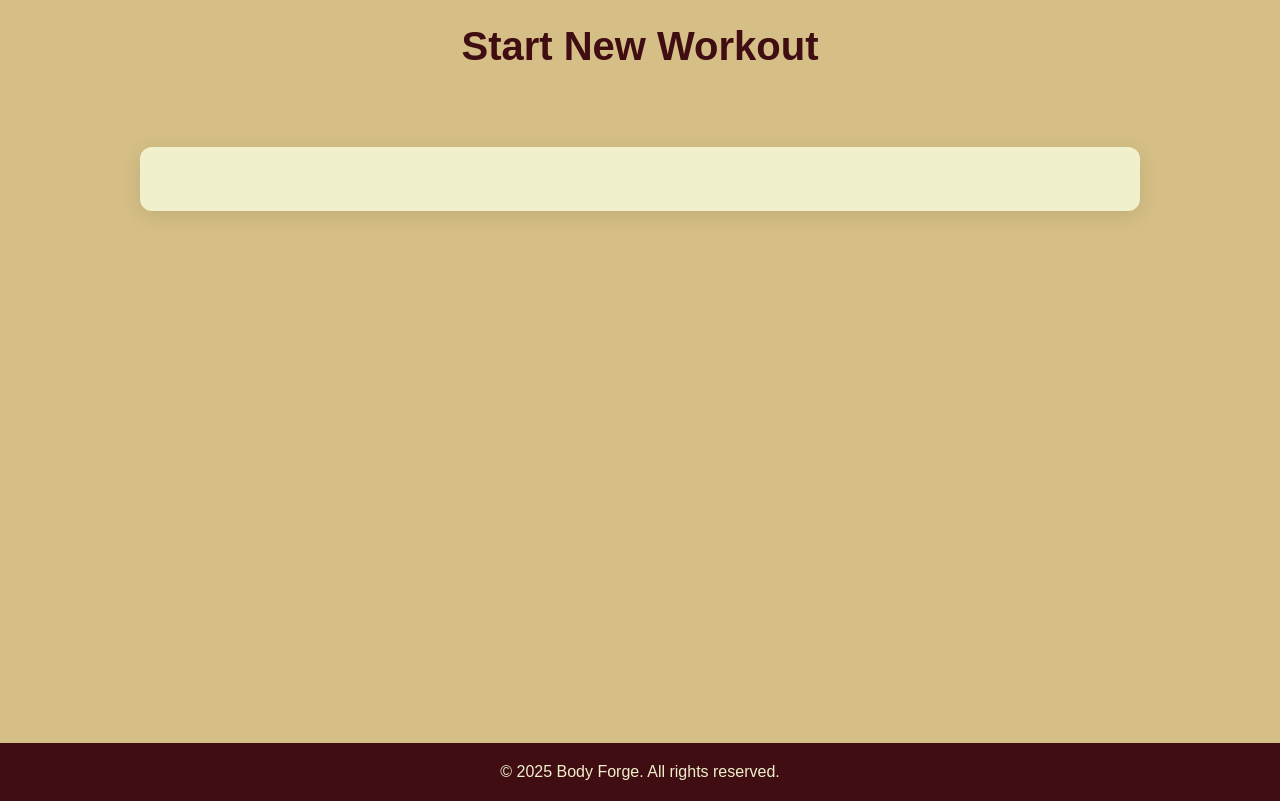
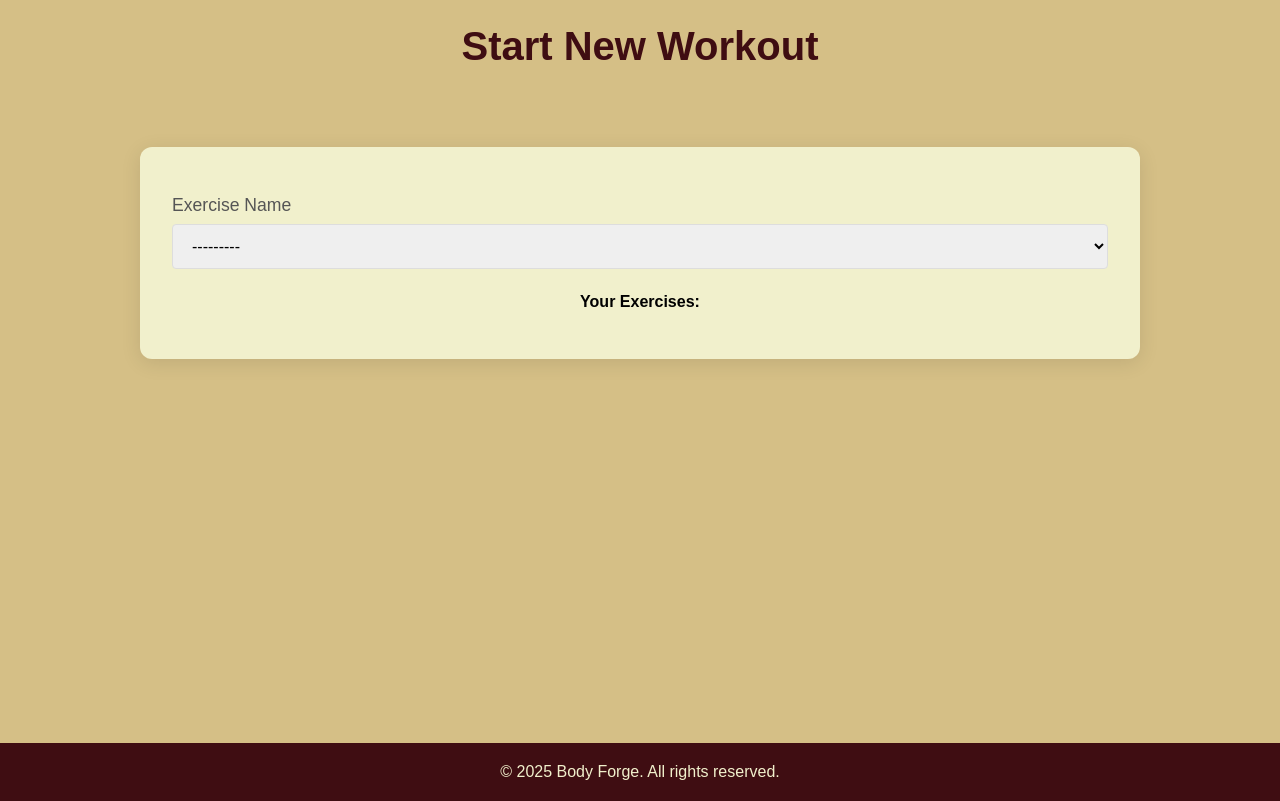
Before and after one commit to zlatin-r/body_forge, a Django app: page /workouts/create/ in a window 1280 px wide. Shown: the part 94-895 px from the top of the page. Run offline with Django 5.2, Linux system fonts and the light colour scheme; the visitor is signed in with stand-in values (Sample User, id 1); data that the repository does not hold is empty.

Commit message:
changes added

```diff
--- a/body_forge/exercises/models.py
+++ b/body_forge/exercises/models.py
@@ -30,12 +30,12 @@ class Exercise(models.Model):
         to=MuscleGroup,
         on_delete=models.SET_NULL,
         null=True,
-        related_name='primary_exercises'
+        related_name='primary_muscle_groups'
     )
     secondary_muscle_groups = models.ManyToManyField(
         to=MuscleGroup,
         blank=True,
-        related_name='secondary_exercises'
+        related_name='secondary_muscle_groups'
     )
     exercise_type = models.CharField(
         max_length=11,
--- a/static/css/workouts/workout-create-page.css
+++ b/static/css/workouts/workout-create-page.css
@@ -37,13 +37,13 @@
     margin: 1.5rem 0;
 }
 
-/*.workout-create-form {*/
-/*    width: 100%;*/
-/*    display: flex;*/
-/*    flex-direction: column;*/
-/*    align-items: center;*/
-/*    gap: 1rem;*/
-/*}*/
+.workout-create-form {
+    width: 100%;
+    display: flex;
+    flex-direction: column;
+    align-items: center;
+    gap: 1rem;
+}
 
 /*.label-input {*/
 /*    width: 100%;*/
@@ -74,46 +74,46 @@
 /*    min-height: 100px;*/
 /*}*/
 
-/*.error {*/
-/*    color: #d32f2f;*/
-/*    font-size: 0.9rem;*/
-/*    margin: 0;*/
-/*}*/
+.error {
+    color: #d32f2f;
+    font-size: 0.9rem;
+    margin: 0;
+}
 
-/*.exercises-table {*/
-/*    width: 100%;*/
-/*    border-collapse: collapse;*/
-/*    background-color: #fff;*/
-/*    border-radius: 5px;*/
-/*    overflow: hidden;*/
-/*}*/
+.exercises-table {
+    width: 100%;
+    border-collapse: collapse;
+    background-color: #fff;
+    border-radius: 5px;
+    overflow: hidden;
+}
 
-/*.exercises-table th,*/
-/*.exercises-table td {*/
-/*    padding: 0.75rem;*/
-/*    text-align: left;*/
-/*    border-bottom: 1px solid #ddd;*/
-/*}*/
+.exercises-table th,
+.exercises-table td {
+    padding: 0.75rem;
+    text-align: left;
+    border-bottom: 1px solid #ddd;
+}
 
-/*.exercises-table th {*/
-/*    background-color: #f0f0f0;*/
-/*    font-weight: 500;*/
-/*    color: #333;*/
-/*}*/
+.exercises-table th {
+    background-color: #f0f0f0;
+    font-weight: 500;
+    color: #333;
+}
 
-/*.exercises-table tr.exercise-item {*/
-/*    cursor: pointer;*/
-/*    transition: background-color 0.2s ease, opacity 0.2s ease;*/
-/*}*/
+.exercises-table tr.exercise-item {
+    cursor: pointer;
+    transition: background-color 0.2s ease, opacity 0.2s ease;
+}
 
-/*.exercises-table tr.exercise-item:hover {*/
-/*    background-color: #f0f0f0;*/
-/*}*/
+.exercises-table tr.exercise-item:hover {
+    background-color: #f0f0f0;
+}
 
-/*.exercises-table tr.exercise-item:focus {*/
-/*    outline: 2px solid #4ac1f7;*/
-/*    outline-offset: 2px;*/
-/*}*/
+.exercises-table tr.exercise-item:focus {
+    outline: 2px solid #4ac1f7;
+    outline-offset: 2px;
+}
 
 /*.available-exercises-container {*/
 /*    background-color: #fff;*/
--- a/templates/workouts/workout-create-page.html
+++ b/templates/workouts/workout-create-page.html
@@ -12,6 +12,47 @@
     <div class="workout-create-container">
         <div class="workout-form-container">
             <form method="post" class="workout-create-form">
+                {% csrf_token %}
+
+                <p class="error">{{ form.non_field_errors }}</p>
+
+                <div class="label-input">
+                    <label for="{{ form.workout_type.id_for_label }}">Exercise Name</label>
+                    {{ form.workout_type }}
+                    <p class="error">{{ form.workout_type.errors }}</p>
+                </div>
+
+                <h4>Your Exercises:</h4>
+
+                <div class="available-exercises-container">
+                    {% if all_exercises %}
+                        <table class="exercises-table">
+                            <thead>
+                            <tr>
+                                <th scope="col">Name</th>
+                                <th scope="col">Primary Muscle Group</th>
+                                <th scope="col">Secondary Muscle Group</th>
+                                <th scope="col">Exercise Type</th>
+                            </tr>
+                            </thead>
+                            <tbody>
+                            {% for exercise in all_exercises %}
+                                <tr class="exercise-item" data-exercise-id="{{ exercise.id }}" role="row">
+                                    <td>{{ exercise.name }}</td>
+                                    <td>{{ exercise.primary_muscle_group }}</td>
+                                    {% if exercise.secondary_muscle_groups.exists %}
+                                        <td>{{ exercise.secondary_muscle_groups }}</td>
+                                    {% else %}
+                                        <td>None</td>
+                                    {% endif %}
+                                    <td>{{ exercise.exercise_type }}</td>
+                                </tr>
+                            {% endfor %}
+                            </tbody>
+                        </table>
+                    {% endif %}
+                </div>
+
 
             </form>
         </div>
```
